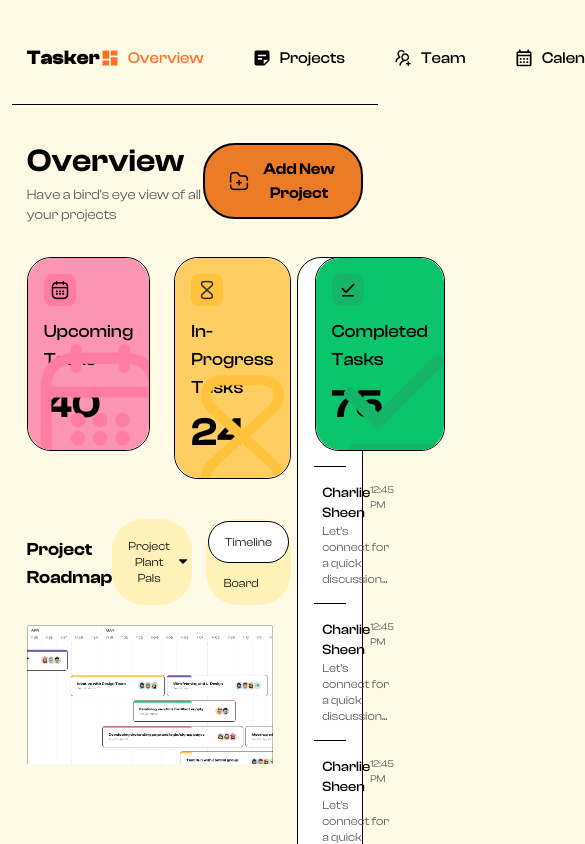
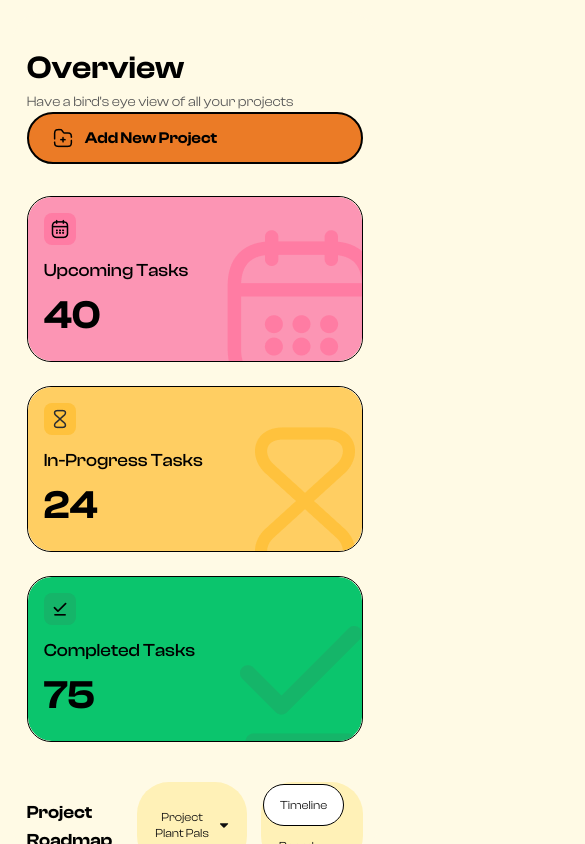
Before and after one commit to six-shot/Neubrutal-Dashboaard, a Next.js app: page /dashboard in a window 390 px wide. Shown: the top 844 px of the page, 585 px wide, since content can reach past the window. Built offline with nearby package versions, Linux system fonts and the light colour scheme.

Commit message:
settings modal

```diff
--- a/app/dashboard/header/index.js
+++ b/app/dashboard/header/index.js
@@ -58,7 +58,8 @@ export default function Header() {
 
   return (
     <header className="">
-      <div className=" relative w-full flex justify-between items-center h-[11vh] px-[4%] border-b-[1px] border-black">
+      {/* Desktop header */}
+      <div className=" relative w-full sm:flex hidden justify-between items-center h-[11vh] px-[4%] border-b-[1px] border-black">
         <div className="">
           <h3 className=" text-xl font-clash_bold">Tasker</h3>
         </div>
@@ -144,6 +145,7 @@ export default function Header() {
           </div>
         </div>
       </div>
+      {/* Mobile header */}
     </header>
   );
 }
--- a/app/dashboard/page.js
+++ b/app/dashboard/page.js
@@ -17,7 +17,7 @@ import Task from "../components/dashboard/tasks";
 const Overview = () => {
   return (
     <div className="px-[4%] pt-8">
-      <div className="w-full flex justify-between items-center">
+      <div className="w-full flex sm:flex-row flex-col justify-between sm:items-center">
         <div>
           <h4 className="font-clash_semibold text-[32px]">Overview</h4>
           <h6 className="text-sm text-[#575757] font-clash_regular">
@@ -29,9 +29,9 @@ const Overview = () => {
           <h6>Add New Project</h6>
         </button>
       </div>
-      <div className="grid grid-cols-12  gap-[24px] mt-8">
-        <div className="col-span-9 w-full">
-          <div className="flex gap-6">
+      <div className="grid sm:grid-cols-12 grid-cols-1  gap-[24px] mt-8">
+        <div className="sm:col-span-9 w-full">
+          <div className="flex sm:flex-row flex-col gap-6">
             <div className="w-full">
               <div className="relative border border-black rounded-[24px] overflow-hidden">
                 <div className="">
@@ -93,7 +93,7 @@ const Overview = () => {
           </div>
           <ProjectMap />
         </div>
-        <div className="col-span-3 w-full">
+        <div className="sm:col-span-3 w-full">
           <div className="w-full bg-white border border-black rounded-[24px] p-4">
             <div className="flex justify-between items-center">
               <h5 className="font-clash_medium text-lg ">Recent Messages</h5>
```
